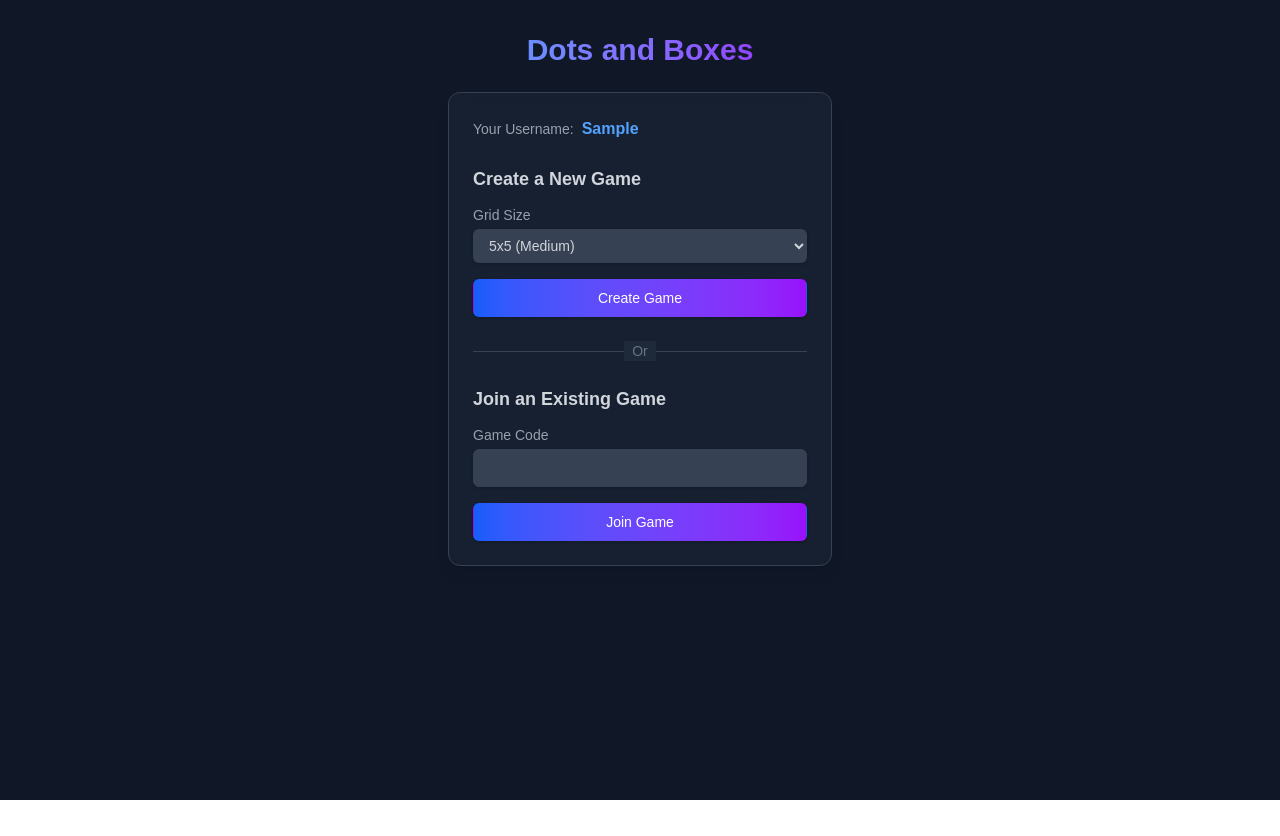
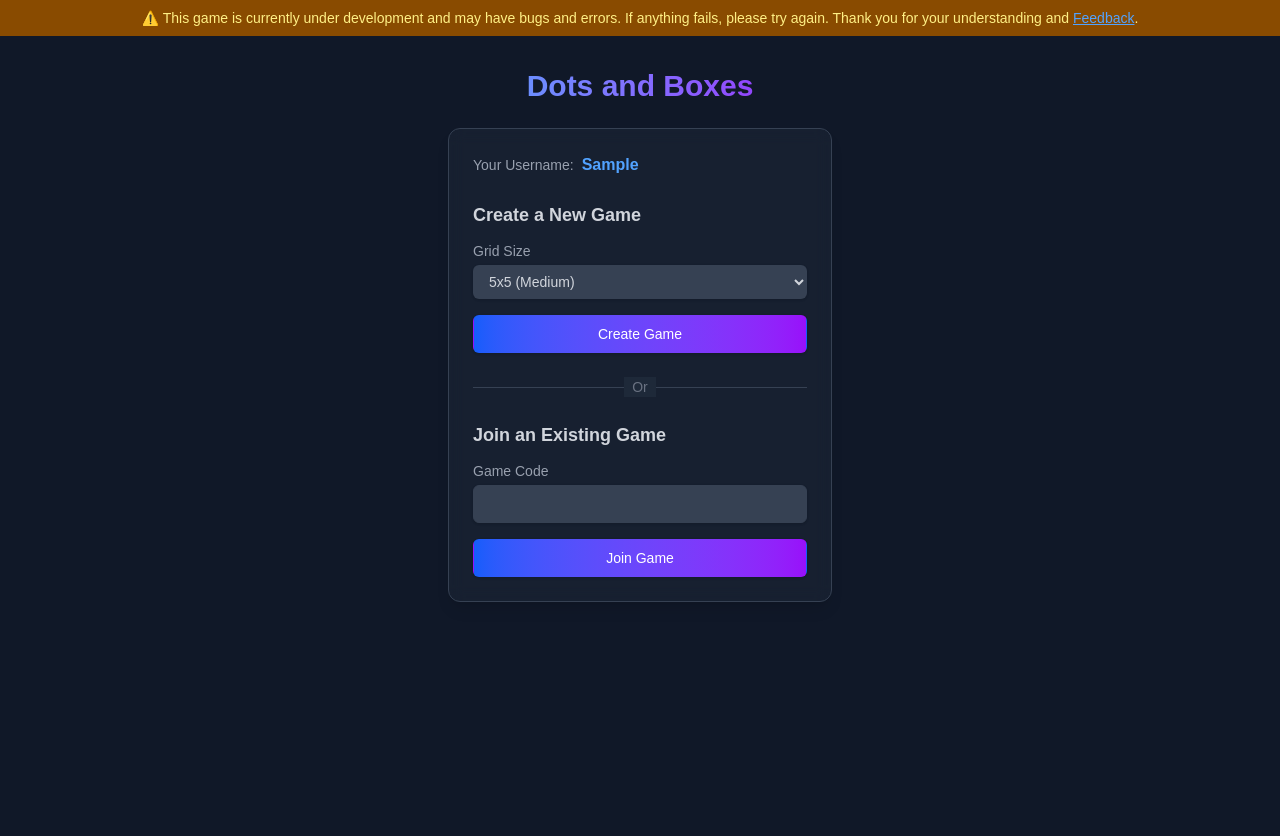
Before and after one commit to Maheshkumarjena/dot-box-ui, a Next.js app: page / in a window 1280 px wide. Before the commit the page ends 800 px from the top, so only its background shows below. Built offline with nearby package versions, Linux system fonts and the light colour scheme; no server answers; sample sign-in values are in the browser's storage.

Commit message:
feedback form added

```diff
--- a/src/app/page.jsx
+++ b/src/app/page.jsx
@@ -170,6 +170,11 @@ const USER_ID_STORAGE_KEY = 'userId';
   }
 
   return (
+    <>
+
+    <div className="bg-yellow-800 text-yellow-200 py-2 text-center text-sm">
+  ⚠️ This game is currently under development and may have bugs and errors. If anything fails, please try again. Thank you for your understanding and <a href="https://docs.google.com/forms/d/e/1FAIpQLSeNUqDIL_PeyU58mJeq897Kb5JyTcq3s6eZ4-4iyLfNWQtaVQ/viewform?usp=header" target="_blank" rel="noopener noreferrer" className="underline text-blue-400 hover:text-blue-300">Feedback</a>.
+</div>
     <div className="min-h-screen bg-gray-900 text-gray-100 py-8">
       <div className="max-w-md mx-auto px-4 sm:px-6 lg:px-8">
         <motion.div
@@ -319,5 +324,7 @@ const USER_ID_STORAGE_KEY = 'userId';
         </motion.div>
       </div>
     </div>
+    </>
+
   );
 }
```
